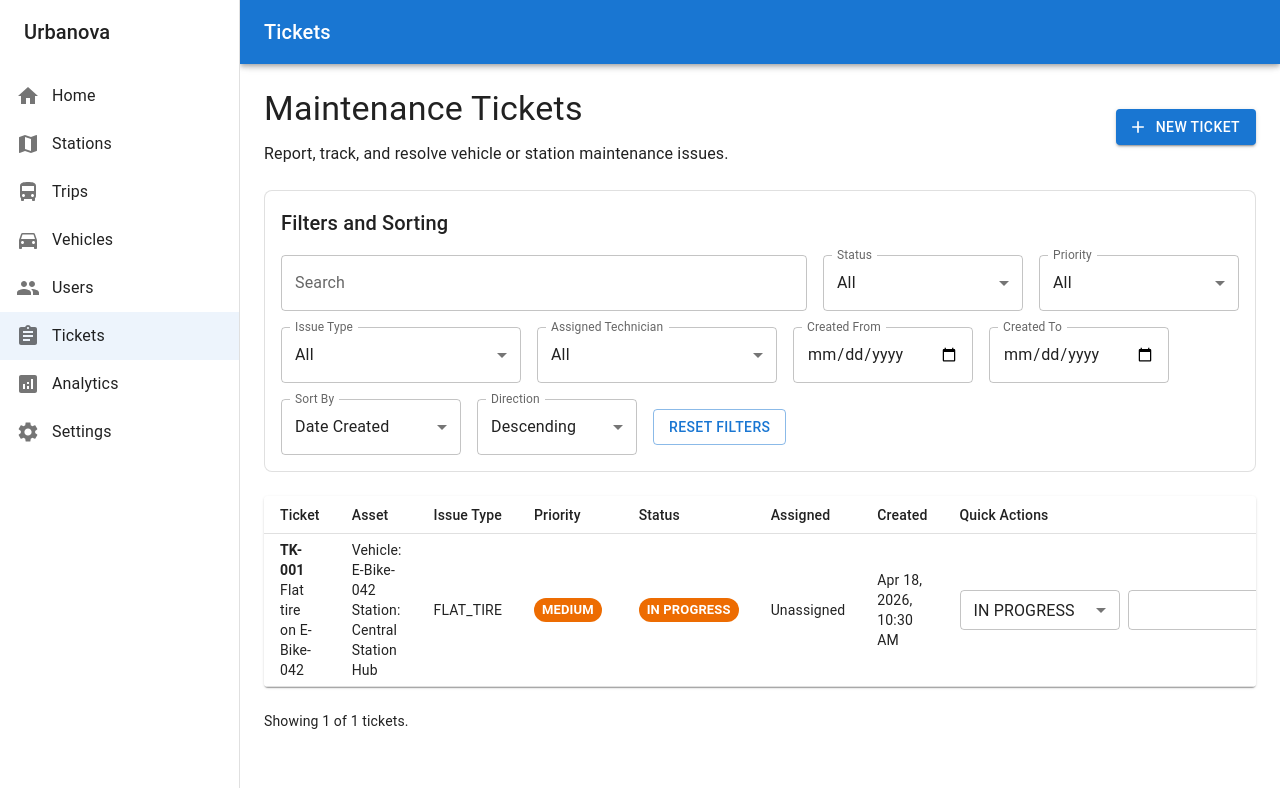
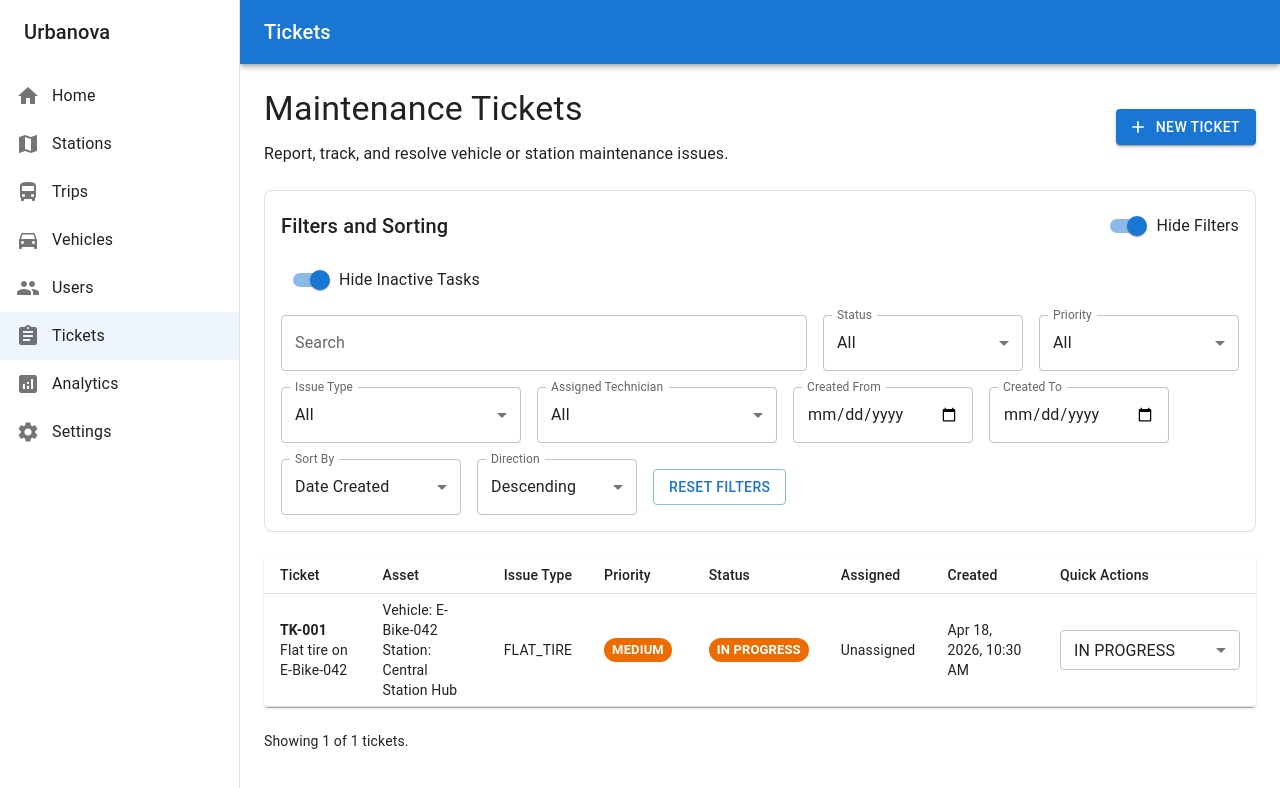
Before and after one commit to MarcoSegatoCodes/Urbanova, a React (Vite) app: page /tickets in a window 1280 px wide. Shown: the top 788 px of the page. Built offline with nearby package versions, Linux system fonts and the light colour scheme.

Commit message:
9: Enhance ticket filters with collapsible UI and inactive task visibility

```diff
--- a/src/components/molecules/TicketFiltersBar.tsx
+++ b/src/components/molecules/TicketFiltersBar.tsx
@@ -1,8 +1,12 @@
+import { useState } from "react";
 import {
   Box,
   Button,
+  Collapse,
+  FormControlLabel,
   MenuItem,
   Stack,
+  Switch,
   TextField,
   Typography,
 } from "@mui/material";
@@ -44,6 +48,8 @@ export default function TicketFiltersBar({
   onSortDirectionChange,
   onReset,
 }: TicketFiltersBarProps) {
+  const [showFilters, setShowFilters] = useState(true);
+
   const setFilter = <K extends keyof TicketListFilters>(
     key: K,
     value: TicketListFilters[K],
@@ -62,7 +68,36 @@ export default function TicketFiltersBar({
       }}
     >
       <Stack spacing={2}>
+        <Stack
+          direction={{ xs: "column", md: "row" }}
+          spacing={2}
+          sx={{ justifyContent: "space-between", alignItems: "center" }}
+        >
           <Typography variant="h6">Filters and Sorting</Typography>
+          <FormControlLabel
+            control={
+              <Switch
+                checked={showFilters}
+                onChange={(event) => setShowFilters(event.target.checked)}
+              />
+            }
+            label={showFilters ? "Hide Filters" : "Show Filters"}
+          />
+        </Stack>
+
+        <Collapse in={showFilters}>
+          <Stack spacing={2}>
+            <FormControlLabel
+              control={
+                <Switch
+                  checked={filters.hideInactive}
+                  onChange={(event) =>
+                    setFilter("hideInactive", event.target.checked)
+                  }
+                />
+              }
+              label="Hide Inactive Tasks"
+            />
 
             <Stack direction={{ xs: "column", md: "row" }} spacing={2}>
               <TextField
@@ -160,7 +195,9 @@ export default function TicketFiltersBar({
                 select
                 label="Sort By"
                 value={sortBy}
-            onChange={(event) => onSortByChange(event.target.value as TicketSortBy)}
+                onChange={(event) =>
+                  onSortByChange(event.target.value as TicketSortBy)
+                }
                 sx={{ minWidth: 180 }}
               >
                 <MenuItem value="createdAt">Date Created</MenuItem>
@@ -181,11 +218,17 @@ export default function TicketFiltersBar({
                 <MenuItem value="asc">Ascending</MenuItem>
               </TextField>
 
-          <Button variant="outlined" onClick={onReset} sx={{ alignSelf: "center" }}>
+              <Button
+                variant="outlined"
+                onClick={onReset}
+                sx={{ alignSelf: "center" }}
+              >
                 Reset Filters
               </Button>
             </Stack>
           </Stack>
+        </Collapse>
+      </Stack>
     </Box>
   );
 }
--- a/src/components/organisms/TicketsTable.tsx
+++ b/src/components/organisms/TicketsTable.tsx
@@ -3,7 +3,6 @@ import {
   MenuItem,
   Paper,
   Select,
-  Stack,
   Table,
   TableBody,
   TableCell,
@@ -37,7 +36,6 @@ interface TicketsTableProps {
   sortDirection: SortDirection;
   onSortRequest: (sortBy: "priority" | "status") => void;
   onStatusChange: (ticketId: string, status: TicketStatus) => void;
-  onAssign: (ticketId: string, technicianId: string | null) => void;
   onRowClick: (ticket: Ticket) => void;
 }
 
@@ -56,7 +54,6 @@ export default function TicketsTable({
   sortDirection,
   onSortRequest,
   onStatusChange,
-  onAssign,
   onRowClick,
 }: TicketsTableProps) {
   if (tickets.length === 0) {
@@ -144,17 +141,13 @@ export default function TicketsTable({
                 <TableCell>{formatDate(ticket.createdAt)}</TableCell>
                 <TableCell>
                   <Box onClick={(event) => event.stopPropagation()}>
-                    <Stack direction={{ xs: "column", md: "row" }} spacing={1}>
                     <Select
                       size="small"
                       value={ticket.status}
                       onChange={(event) =>
-                          onStatusChange(
-                            ticket.id,
-                            event.target.value as TicketStatus,
-                          )
+                        onStatusChange(ticket.id, event.target.value as TicketStatus)
                       }
-                        sx={{ minWidth: 160 }}
+                      sx={{ minWidth: 180 }}
                     >
                       {TICKET_STATUS_OPTIONS.map((status) => (
                         <MenuItem key={status} value={status}>
@@ -162,24 +155,6 @@ export default function TicketsTable({
                         </MenuItem>
                       ))}
                     </Select>
-
-                      <Select
-                        size="small"
-                        value={ticket.assignedTo || ""}
-                        onChange={(event) =>
-                          onAssign(ticket.id, event.target.value || null)
-                        }
-                        displayEmpty
-                        sx={{ minWidth: 180 }}
-                      >
-                        <MenuItem value="">Unassigned</MenuItem>
-                        {technicians.map((technician) => (
-                          <MenuItem key={technician.id} value={technician.id}>
-                            {technician.label}
-                          </MenuItem>
-                        ))}
-                      </Select>
-                    </Stack>
                   </Box>
                 </TableCell>
               </TableRow>
--- a/src/pages/Tickets.tsx
+++ b/src/pages/Tickets.tsx
@@ -15,7 +15,6 @@ import {
   TicketsTable,
 } from "../components/organisms";
 import {
-  assignMaintenanceTicket,
   createMaintenanceTicket,
   getAllMaintenanceTickets,
   getAllStations,
@@ -39,10 +38,17 @@ const DEFAULT_FILTERS: TicketListFilters = {
   priority: "ALL",
   issueType: "ALL",
   assignedTo: "ALL",
+  hideInactive: true,
   dateFrom: "",
   dateTo: "",
   search: "",
 };
+
+const INACTIVE_STATUSES = new Set<TicketStatus>([
+  "RESOLVED",
+  "CLOSED",
+  "CANCELLED",
+]);
 
 const PRIORITY_RANK: Record<string, number> = {
   LOW: 1,
@@ -101,6 +107,8 @@ export default function Tickets() {
     const term = filters.search.trim().toLowerCase();
 
     return tickets.filter((ticket) => {
+      if (filters.hideInactive && INACTIVE_STATUSES.has(ticket.status)) return false;
+
       if (filters.status !== "ALL" && ticket.status !== filters.status) return false;
       if (filters.priority !== "ALL" && ticket.priority !== filters.priority) return false;
       if (filters.issueType !== "ALL" && ticket.issueType !== filters.issueType)
@@ -162,24 +170,12 @@ export default function Tickets() {
     }
   };
 
-  const handleAssign = (ticketId: string, technicianId: string | null) => {
-    try {
-      setPageError("");
-      assignMaintenanceTicket(ticketId, technicianId);
-      refreshTickets();
-    } catch (error) {
-      const message =
-        error instanceof Error ? error.message : "Failed to assign technician.";
-      setPageError(message);
-    }
-  };
-
   const handleSaveDetail = (ticketId: string, updates: Partial<Ticket>) => {
     try {
       setPageError("");
       updateMaintenanceTicket(ticketId, updates);
       refreshTickets();
-      setSelectedTicket(getAllMaintenanceTickets().find((ticket) => ticket.id === ticketId) || null);
+      setSelectedTicket(null);
     } catch (error) {
       const message =
         error instanceof Error ? error.message : "Failed to save ticket changes.";
@@ -253,7 +249,6 @@ export default function Tickets() {
         sortDirection={sortDirection}
         onSortRequest={handleHeaderSortRequest}
         onStatusChange={handleStatusChange}
-        onAssign={handleAssign}
         onRowClick={(ticket) => setSelectedTicket(ticket)}
       />
 
--- a/src/types/ticket.types.ts
+++ b/src/types/ticket.types.ts
@@ -87,6 +87,7 @@ export interface TicketListFilters {
   priority: TicketPriority | "ALL";
   issueType: IssueType | "ALL";
   assignedTo: string | "ALL";
+  hideInactive: boolean;
   dateFrom: string;
   dateTo: string;
   search: string;
```
Lines whose indentation alone changed are shown as unchanged.
